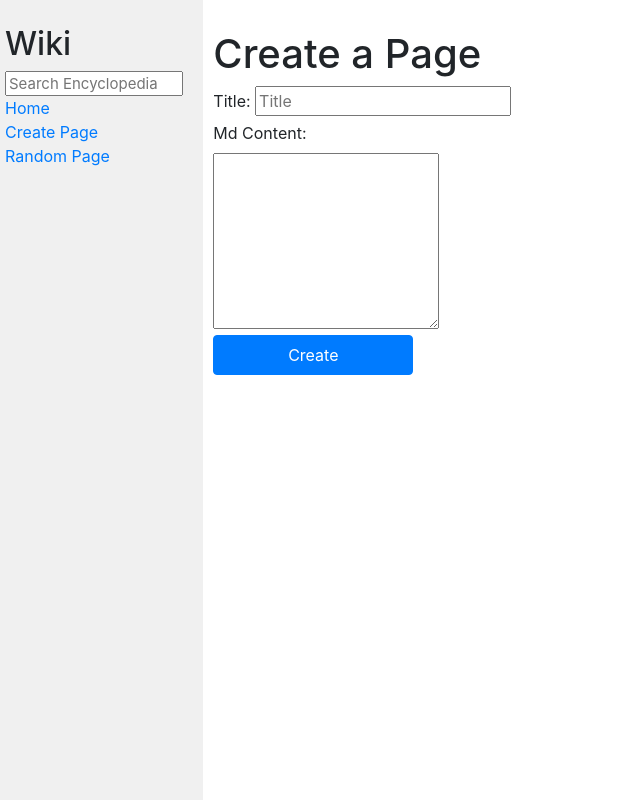
After one commit to PhuyalGaurav/wiki, a Django app: page /create/ in a window 1280 px wide. The commit adds this page. Shown: the whole page, without its empty margins (0-640 px from the left). Run offline with Django 3.2, Linux system fonts and the light colour scheme; some libraries are stand-ins or nearby versions.

Commit message:
Added The feature to add new pages + made a error view

```diff
--- a/encyclopedia/static/encyclopedia/styles.css
+++ b/encyclopedia/static/encyclopedia/styles.css
@@ -12,10 +12,6 @@ h1 {
     padding-top: 20px;
 }
 
-textarea {
-    height: 90vh;
-    width: 80%;
-}
 
 .main {
     padding: 10px;
--- /dev/null
+++ b/encyclopedia/templates/encyclopedia/create.html
@@ -0,0 +1,20 @@
+{% extends "encyclopedia/layout.html" %}
+
+{% block title %}
+    Create
+{% endblock %}
+
+{% block body %}
+    <h1>Create a Page</h1>
+    <form action="{% url 'create' %}" method="post">
+        <label>Title:</label>
+        <input type="text" placeholder="Title" name="title">
+        <br>
+        <label>Md Content:</label>
+        <br>
+        <textarea name="content" id="" cols="20" rows="10" style="height: 176px;"></textarea>
+        <br>
+        <button type="submit" class="btn btn-primary"style="height: 40px; width: 200px;" >Create</button>
+
+    </form>
+{% endblock %}
--- a/encyclopedia/templates/encyclopedia/layout.html
+++ b/encyclopedia/templates/encyclopedia/layout.html
@@ -19,7 +19,7 @@
                     <a href="{% url 'index' %}">Home</a>
                 </div>
                 <div>
-                    Create New Page
+                    <a href="{% url 'create' %}">Create Page</a>
                 </div>
                 <div>
                     <a href="{% url 'random' %}">Random Page</a>
--- a/encyclopedia/urls.py
+++ b/encyclopedia/urls.py
@@ -6,5 +6,7 @@ urlpatterns = [
     path("", views.index, name="index"),
     path("<str:name>", views.entries, name="entries"),
     path("random/",views.random , name="random" ),
-    path("search/", views.search, name="search")
+    path("search/", views.search, name="search"),
+    path("create/", views.create, name="create"),
+    path("error/", views.error, name="error")
  ]
--- a/encyclopedia/views.py
+++ b/encyclopedia/views.py
@@ -4,12 +4,17 @@ from . import util
 from django.http import Http404
 from random import choice
 from django import forms
+from django.views.decorators.csrf import csrf_protect
+from django.views.decorators.csrf import csrf_exempt
 
-class NameForm(forms.Form):
-    your_name = forms.CharField(label="Your name", max_length=100)
+
 
 markdowner = Markdown()
 
+def error(request, code):
+    return render(request, "encyclopedia/error.html", {
+        "error" : code
+    })
 
 def index(request):
     return render(request, "encyclopedia/index.html", {
@@ -57,3 +62,24 @@ def search(request):
         "results" : results,
         "query" : query
     })
+
+@csrf_exempt
+def create(request):
+    if request.method == "POST":
+        title = request.POST['title']
+        content = request.POST['content']
+        a= []
+        for i in util.list_entries():
+            a.append(i.lower())
+        if title == "":
+            return error(request, "Enter a title")
+        elif title.lower() in a:
+            return error(request, "Title Already Exists")
+        elif content =="":
+            return error(request, "Enter The Content")
+        util.save_entry(title, content)
+        return entries(request, title)
+
+
+    if request.method == "GET":
+        return render(request, "encyclopedia/create.html")
```
Also changed, not shown: encyclopedia/templates/encyclopedia/error.html (added, +9 -0 lines), entries/Hello.md (added, +3 -0 lines).
